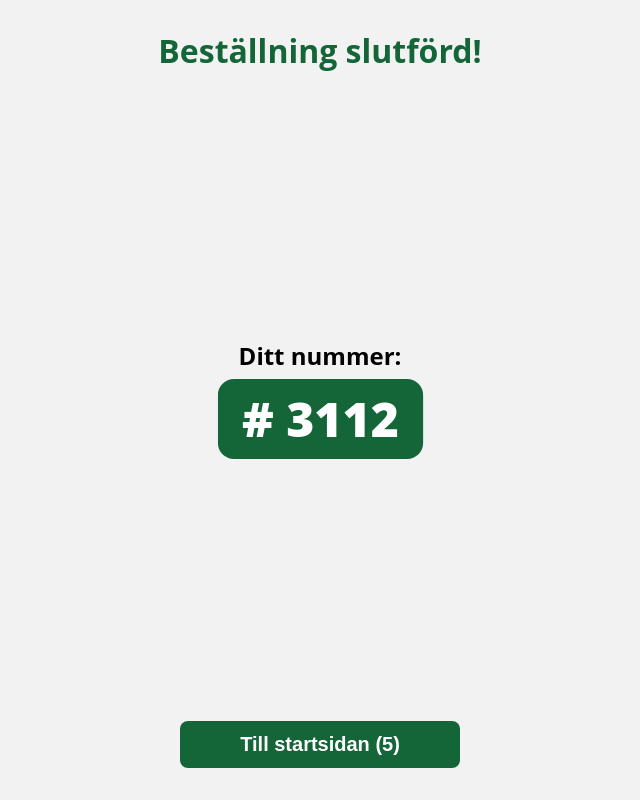
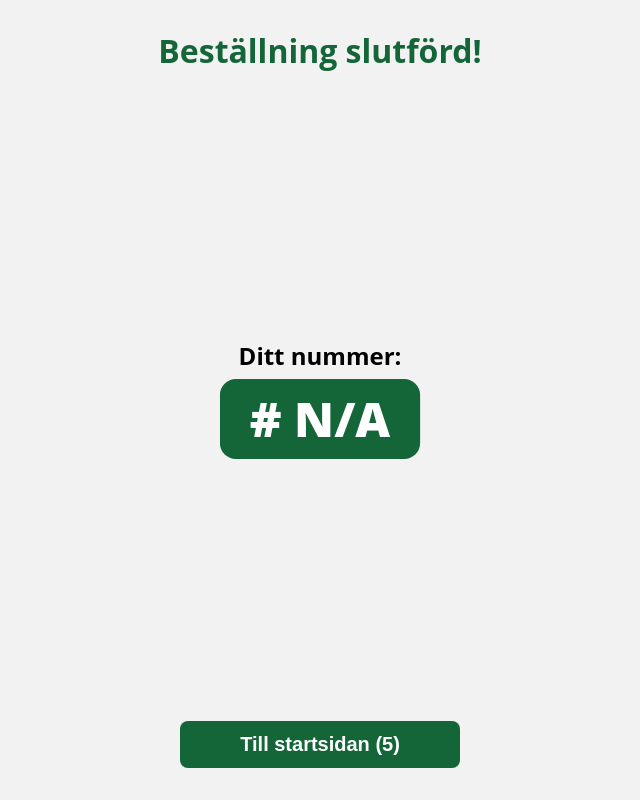
Before and after one commit to MMTTSEC/Orderapp, a React (Vite) app: page /order-completed in a window 1280 px wide. Shown: the whole page, without its empty margins (320-960 px from the left). Built offline with nearby package versions, Linux system fonts and the light colour scheme; a web font is replaced by a local one.

Commit message:
update order number in OrderCompleted.tsx

```diff
--- a/src/pages/order-pages/OrderCompleted.tsx
+++ b/src/pages/order-pages/OrderCompleted.tsx
@@ -1,12 +1,14 @@
 // Order 7 from our mockup
 import { useEffect, useState } from 'react';
+import { useLocation } from 'react-router-dom';
 import '../../styles/orderCompleted.css';
 OrderCompleted.route = {
   path: '/order-completed'
 };
 
 export default function OrderCompleted() {
-  const orderNumber = 3112;
+  const location = useLocation();
+  const orderNumber = (location.state as any)?.orderNumber || 'N/A';
   const [secondsLeft, setSecondsLeft] = useState(10);
 
   useEffect(() => {
--- a/src/pages/order-pages/OrderReceipt.tsx
+++ b/src/pages/order-pages/OrderReceipt.tsx
@@ -1,5 +1,5 @@
 // Order 5 from our mockup
-import { useNavigate } from "react-router-dom";
+import { useLocation, useNavigate } from "react-router-dom";
 import '../../styles/orderReceipt.css';
 
 OrderReceipt.route = {
@@ -7,9 +7,12 @@ OrderReceipt.route = {
 };
 
 export default function OrderReceipt() {
+  const location = useLocation();
   const navigate = useNavigate();
+  const orderNumber = (location.state as any)?.orderNumber;
+
   const goToOrderCompleted = () => {
-    navigate("/order-completed");
+    navigate("/order-completed", { state: { orderNumber } });
   };
 
    return <>
```
